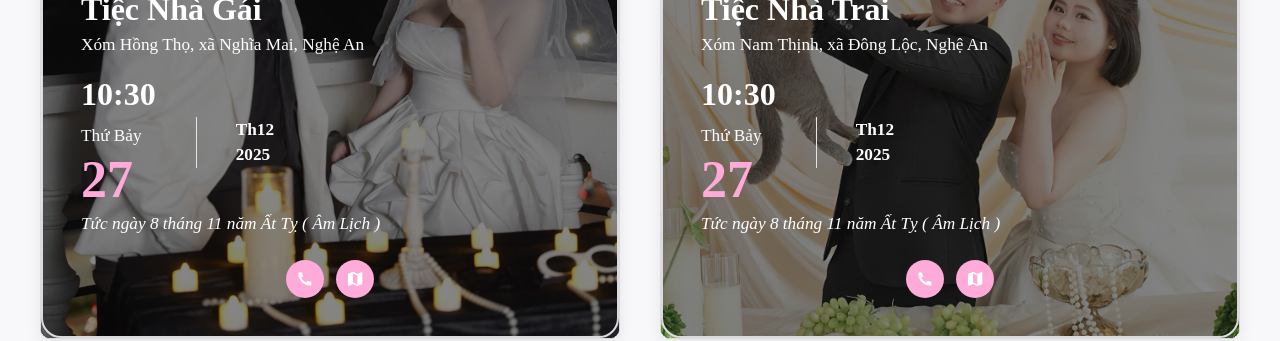
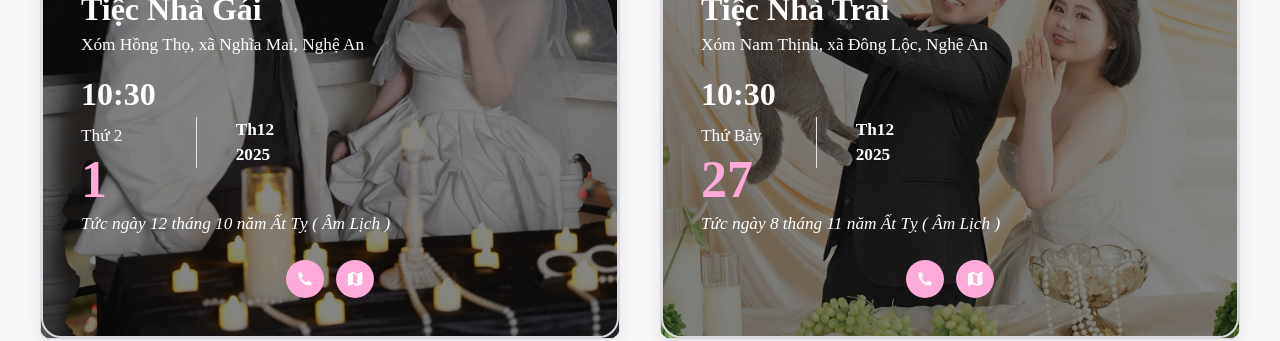
Before and after one commit to thiepmoionline68/VanAnh-HoangAnh, a plain HTML site: page index.html in a window 1280 px wide. Shown: the part 6540-6881 px from the top of the page. Drawn offline with Linux system fonts and the light colour scheme; animation ran at ten frames a second; files whose address does not match are found by name; a web font is replaced by a local one.

Commit message:
fix date

```diff
--- a/index.html
+++ b/index.html
@@ -496,8 +496,8 @@ background-color: var(--body-bg) !important;
                     <div class="uk-grid uk-grid-divider uk-flex-middle">
                       <div class="uk-width-auto">
                         <p data-aos="fade-left" class="uk-text-bold uk-h2">10:30</p>
-                        <p data-aos="fade-left">                       Thứ Bảy</p>
-                        <div class="date uk-heading-small uk-text-bold  text-primary-color" data-aos="zoom-in">27</div>
+                        <p data-aos="fade-left">                       Thứ 2</p>
+                        <div class="date uk-heading-small uk-text-bold  text-primary-color" data-aos="zoom-in">1</div>
                       </div>
                       <div class="uk-width-expand">
                         <div class="uk-text-bold">
@@ -506,7 +506,7 @@ background-color: var(--body-bg) !important;
                         </div>
                       </div>
                     </div>
-                    <p class="uk-text-italic">Tức ngày 8 tháng 11 năm Ất Tỵ ( Âm Lịch )</p>
+                    <p class="uk-text-italic">Tức ngày 12 tháng 10 năm Ất Tỵ ( Âm Lịch )</p>
 
 
                   </div>
```
